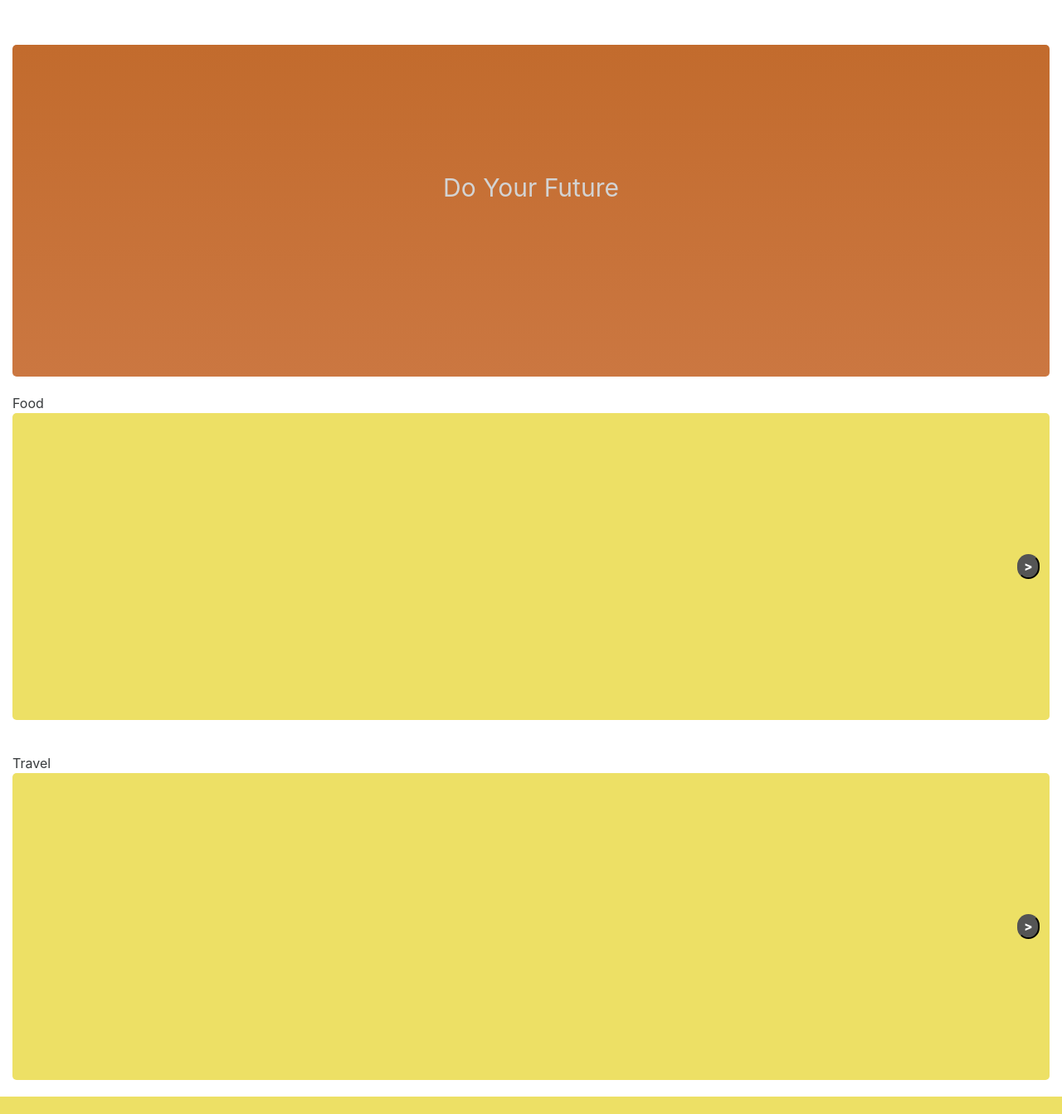
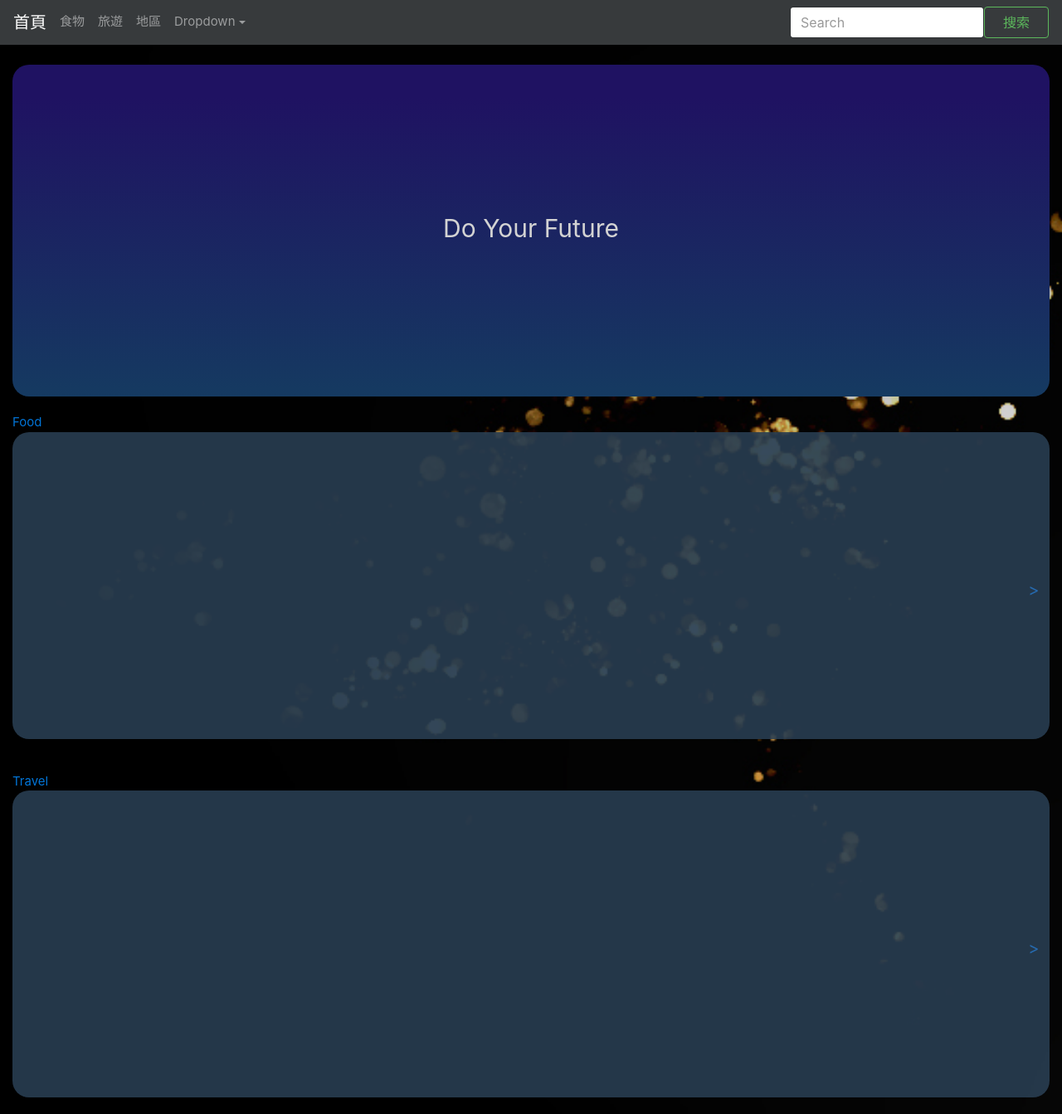
Before and after one commit to fcu-d0562215/metroui, a PHP site: page /temp.html in a window 1280 px wide. Shown: the whole page at 83% size. Before the commit the page ends 1322 px from the top, so only its background shows below. Run offline with PHP 8.4, Linux system fonts and the light colour scheme; some libraries are stand-ins or nearby versions.

Commit message:
add-on background image , map.html edit layout.css ,temp.html,ajax.js

```diff
--- a/css/layout.css
+++ b/css/layout.css
@@ -34,21 +34,21 @@
     }
 
     .container-fluid {
-        margin-top: 56px;
+        margin-top: 54px;
     }
 
     @media screen and (min-width:576px) {
         * {
-            font-size: 13px;
+            /*font-size: 13px;*/
         }
         .container-fluid {
-            margin-top: 56px;
+            margin-top: 54px;
         }
     }
 
     @media screen and (min-width:768px) {
         * {
-            font-size: 15px;
+            /*font-size: 15px;*/
         }
         .container-fluid {
             margin-top: 54px;
@@ -57,19 +57,19 @@
 
     @media screen and (min-width:992px) {
         * {
-            font-size: 20px;
+            /*font-size: 20px;*/
         }
         .container-fluid {
-            margin-top: 59.5938px;
+            margin-top: 54px;
         }
     }
 
     @media screen and (min-width:1200px) {
         * {
-            font-size: 22px;
+            /*font-size: 22px;*/
         }
         .container-fluid {
-            margin-top: 62.5938px;
+            margin-top: 54px;
         }
     }
 
--- a/js/ajax.js
+++ b/js/ajax.js
@@ -99,7 +99,7 @@
 
 function _resetLayout() {
     $("#body").remove();
-    $(".container-fluid").append('<div id="body"><div class="row"><img id="cover" src="" width="100%" height="100%"></div><div class="row" style="padding-top:20px;padding-bottom:20px; "><a id="title" style="font-size:150%;border-bottom:3px solid;"></a></div><div class="row"><h2 id="paragraph" style="font-size:100%"></h2></div><div class="row"><div id="_content"></div></div></div>')
+    $(".container-fluid").append('<div id="body"><div class="row"><img id="cover" src="" width="100%" height="100%"></div><div class="row" style="padding-top:20px;padding-bottom:20px; "><a id="title" style="font-size:2.3em;border-bottom:3px solid;"></a></div><div class="row"><h2 id="paragraph" style="font-size:150%"></h2></div><div class="row"><div id="_content"></div></div></div>')
 }
 
 function _processData(data) {
@@ -196,7 +196,7 @@
             }
             if(contentno[type.id] != 0){
                 if(!$("#prev"+type.id).html()){
-                    $("#"+type.id+"Content").prepend('<button id="prev'+type.id+'" onclick="prevContent('+type.id+')"><</button')
+                    $("#"+type.id+"Content").prepend('<span id="prev'+type.id+'" onclick="prevContent('+type.id+')"><</span>')
                 }
             }
         }
@@ -216,7 +216,7 @@
             }
             if(contentno[type.id] != contentmax[type.id] - contentsize){
                 if(!$("#next"+type.id).html()){
-                    $('#'+type.id+'Content').append("<button id='next"+type.id+"' onclick='nextContent("+type.id+")'>></button>")
+                    $('#'+type.id+'Content').append("<span id='next"+type.id+"' onclick='nextContent("+type.id+")'>></span>")
                 }
             }
         }
@@ -236,20 +236,7 @@
     // }else{
     //     alert("Your Screen Too small!!!")
     // }
-    var width1 = window.innerWidth || document.documentElement.clientWidth || document.getElementsByTagName('body')[0].clientWidth;
-    if(width1 <= 543){
-        contentsize = 1
-    }else if(_width() <= 767){
-        width1 = 2
-    }else if(_width() <= 991){
-        width1 = 3
-    }else if (_width() <= 1199){
-        width1 = 4
-    }else if(_width() >=1200){
-        width1 = 5
-    }else{
-        alert("Your Screen Too small!!!")
-    }
+
     for (type in dataSource) {
         _getMainData(dataSource[type], type , contentno[type])
     }
@@ -264,11 +251,25 @@
         url: url,
         dataType: "json",
         success: function(response) {
+            var width1 = document.getElementsByTagName('body')[0].clientWidth;
+            if(width1 <= 543){
+                contentsize = 1
+            }else if(width1 <= 767){
+                contentsize = 2
+            }else if(width1 <= 991){
+                contentsize = 3
+            }else if (width1 <= 1199){
+                contentsize = 4
+            }else if(width1 >=1200){
+                contentsize = 5
+            }else{
+                alert("Your Screen Too small!!!")
+            }
             console.log(contentmax)
             contentmax[type] = Object.keys(response).length -1
             $('#'+type).html("")
             for (i=content_no;i<content_no+contentsize;i++) {
-                var string = '<div class="mycard col-xs-12 col-sm-6 col-md-3 col-lg-2 col-xl-2"><p class="mycard_title">' + response[Object.keys(response)[i]].title + '</p><img src="' + response[Object.keys(response)[i]].cover + '" alt=""><p class="content">' + response[Object.keys(response)[i]].paragraph + '</p><button>More ...</button></div>'
+                var string = '<div class="mycard col-xs-12 col-sm-6 col-md-3 col-lg-2 col-xl-2"><p class="mycard_title">' + response[Object.keys(response)[i]].title + '</p><img src="' + response[Object.keys(response)[i]].cover + '" alt=""><p class="content">' + response[Object.keys(response)[i]].paragraph + '</p><a class="moreInfo" href="">More info ...</a></div>'
                 // console.log(type)
                 $('#' + type).append(string);
                 // console.log(response[i].title)
--- a/temp.html
+++ b/temp.html
@@ -8,7 +8,7 @@
     <link rel="icon" href="img/pokeball.png" sizes="16x16" type="image/png">
     <link rel="stylesheet" href="css/bootstrap.min.css">
     <link rel="stylesheet" href="css/metro-icons.min.css">
-    <!-- <link rel="stylesheet" href="css/layout.css"> -->
+    <link rel="stylesheet" href="css/layout.css">
     <script src="js/jquery-3.1.0.min.js"></script>
     <script src="js/tether.min.js"></script>
     <script src="js/bootstrap.min.js"></script>
@@ -17,15 +17,31 @@
     <title>Background</title>
     <style media="screen">
     .container-fluid {
-        padding-top: 54px;
+        padding-top: 24px;
+    }
+    body{
+        /*background-image: image("img/background.jpg");*/
+        background-image: url("img\\background.jpg");
+        background-repeat: repeat-x;
+        background-size: cover;
+        /*background-color: red;*/
+    }
+
+    .moreInfo{
+        display: block;
+        margin-top: 50px;
+        text-decoration: underline;
+    }
+    a:hover{
+        color:rgb(68, 240, 193);
     }
 
     #frame {
         background: #c26b2d;
-        background-image: linear-gradient(to bottom, #c26b2d 0, #cb7741 100%);
+        background-image: linear-gradient(to bottom, #1f1262 10%, #153a61 100%);
         height: 400px;
         text-align: center;
-        border-radius: 5px;
+        border-radius: 20px;
 
     }
 
@@ -36,7 +52,7 @@
         bottom: 0;
         left: 0;
         right: 0;
-        height: 100px;
+        height: 50px;
         margin: auto;
         color: lightgray;
     }
@@ -44,14 +60,14 @@
     .calouse {
         margin-top: 20px;
         margin-bottom: 20px;
-        border-radius: 10px;
+        border-radius: 20px;
+        color: rgb(10, 102, 148);
     }
 
     .calouse_Content {
-        background-color: #ede065;
-        border-radius: 5px;
+        background-color: rgba(41, 62, 82, 0.9);
+        border-radius: 20px;
         align-content: center;
-
         font-size: 15px;
         height: 370px;
         overflow: hidden;
@@ -123,10 +139,12 @@
 
     .mycard {
         background-color: gray;
+        border-radius: 20px;
         padding-top: 10px;
         height: 300px;
+        color: white;
 
-    }
+}
 
     .mycard_title {
         height: 20px;
@@ -165,16 +183,22 @@
         margin: auto;
     }
     #prevfood,#nextfood,#prevtravel,#nexttravel{
-        font-weight: 800;
+        /*font-weight: 800;*/
         z-index: 100;
         color: white;
         position: absolute;
         top : 0;
         bottom: 0;
         margin: auto;
-        height: 30px;
+        height: 20px;
+        align-content: center;
+        padding: 0px;
         text-align: center;
-        background-color: #555555;
+        font-size: 20px;
+        color: rgb(38, 106, 175);
+        background-color: rgba(85, 85, 85, 0);
+        border-width: 0px;
+        border-color: rgba(112, 139, 175, 0);
         border-radius: 99px;
     }
     #prevfood:hover,#nextfood:hover,#prevtravel:hover,#nexttravel:hover{
@@ -193,6 +217,34 @@
 </head>
 
 <body>
+    <nav class="navbar navbar-dark bg-inverse navbar-fixed-top">
+        <button class="navbar-toggler hidden-sm-up float-xs-right" type="button" data-toggle="collapse" data-target="#navbarResponsive" aria-controls="navbarResponsive" aria-expanded="false" aria-label="/**/"></button>
+        <div class="collapse navbar-toggleable-xs" id="navbarResponsive">
+            <a class="navbar-brand" href="#">首頁</a>
+            <ul class="nav navbar-nav">
+                <li class="nav-item" onclick="_getData('food', 0)">
+                    <a class="nav-link">食物<span class="sr-only">(current)</span></a>
+                </li>
+                <li class="nav-item" onclick="_getData('food', 1)">
+                    <a class="nav-link">旅遊</a>
+                </li>
+                <li class="nav-item">
+                    <a class="nav-link" href="#">地區</a>
+                </li>
+                <li class="nav-item dropdown">
+                    <a class="nav-link dropdown-toggle" href="#" data-toggle="dropdown" aria-haspopup="true" aria-expanded="false">Dropdown</a>
+                    <div class="dropdown-menu">
+                        <a class="dropdown-item" href="#">Action</a>
+                        <a class="dropdown-item" href="#">Another action</a>
+                    </div>
+                </li>
+            </ul>
+            <form class="form-inline col-xs-12 col-sm-5 col-md-4 col-lg-3 float-sm-right" style="padding: 0;">
+                <input class="form-control" type="text" placeholder="Search" style="width: 75%;float: left;">
+                <button class="btn btn-outline-success" type="submit" style="width: 25%;">搜索</button>
+            </form>
+        </div>
+    </nav>
     <div class="container-fluid">
         <div class="row">
             <div class="col-xs-12">
@@ -201,15 +253,15 @@
                 </div>
             </div>
             <div class="calouse col-xs-12">
-                <span id="calouse_Header">Food</span>
+                <a id="calouse_Header" href="">Food</a>
                 <div class="col-xs-12" style=" padding: 0px;">
-                    <div id="foodContent" class="calouse_Content "><div id="food" class="col-xs-12"></div><button id="nextfood" onclick="nextContent(food)">></button></div>
+                    <div id="foodContent" class="calouse_Content "><div id="food" class="col-xs-12"></div><span id="nextfood" onclick="nextContent(food)">></span></div>
                 </div>
             </div>
             <div class="calouse col-xs-12">
-                <span id="calouse_Header">Travel</span>
+                <a id="calouse_Header" href="">Travel</a>
 
-                    <div id="travelContent" class="calouse_Content col-xs-12"><div id="travel" class="col-xs-12"></div><button id="nexttravel" onclick="nextContent(travel)">></button></div>
+                    <div id="travelContent" class="calouse_Content col-xs-12"><div id="travel" class="col-xs-12"></div><span id="nexttravel" onclick="nextContent(travel)">></span></div>
 
             </div>
         </div>
```
Also changed, not shown: map.html (added, +173 -0 lines), img/background.jpg (added).
